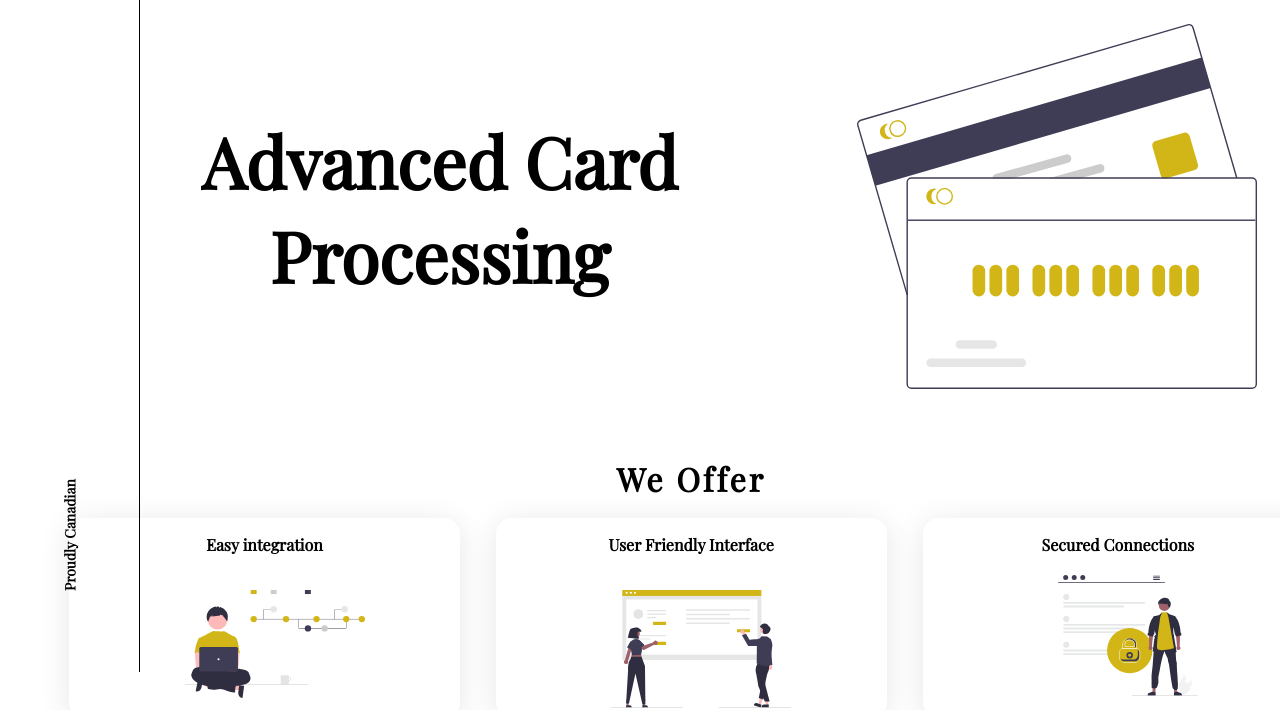
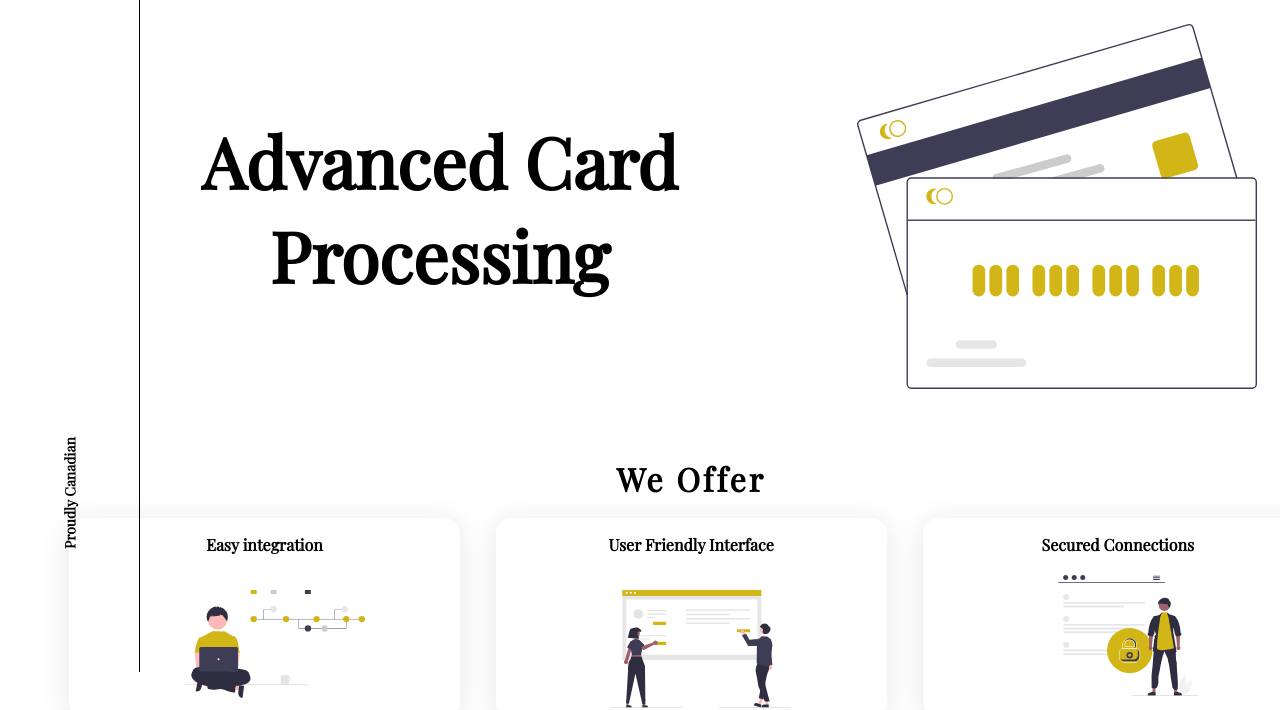
Before and after one commit to mr-CSprogrammer/EK-Tech-website, a plain HTML site: page index.html in a window 1280 px wide. Shown: the part 128-838 px from the top of the page. Drawn offline with nearby package versions, Linux system fonts and the light colour scheme.

Commit message:
Update ekCSS.css

```diff
--- a/css/ekCSS.css
+++ b/css/ekCSS.css
@@ -105,7 +105,7 @@ h1{
 
 
 .sideNav p{
-    margin-top: 370%;
+    margin-top: 340%;
     font-size: 14px;
     transform: rotate(-90deg);
     white-space: nowrap;
```
